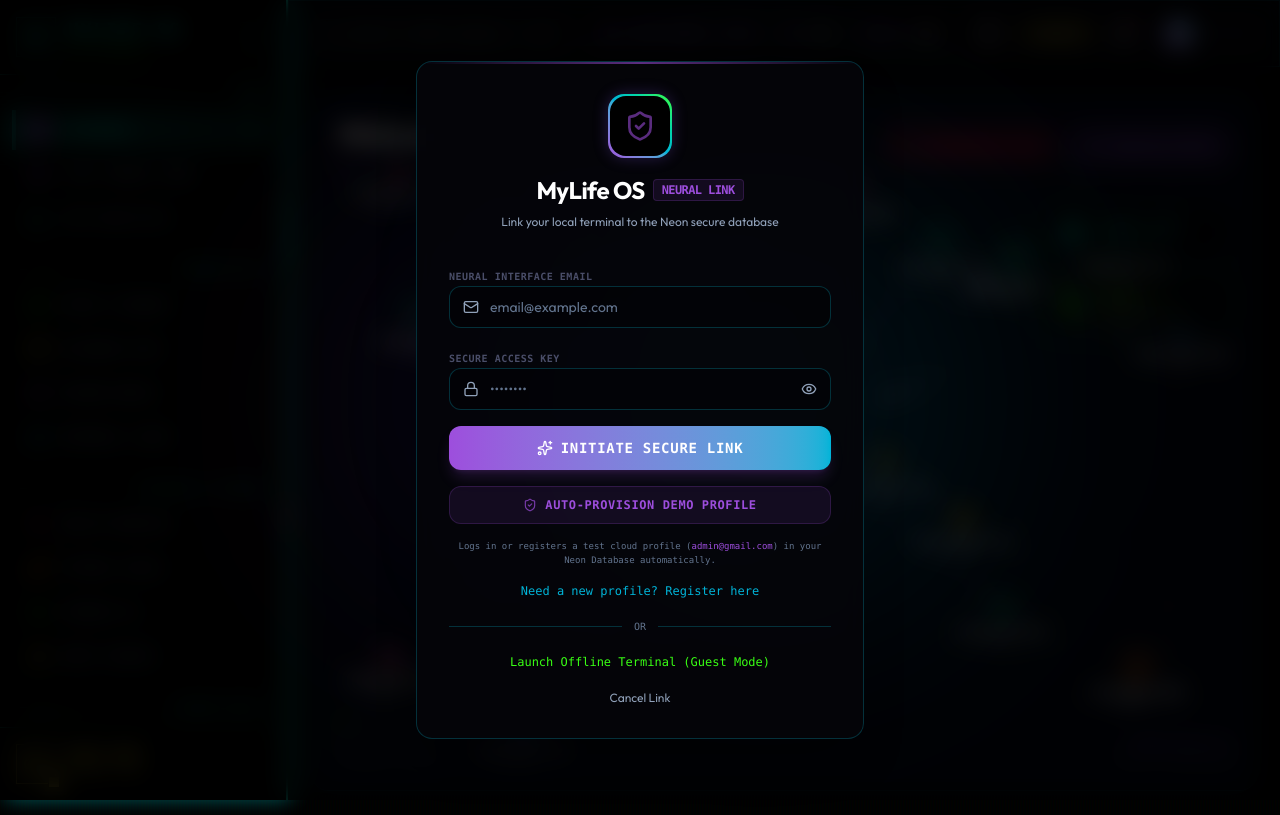
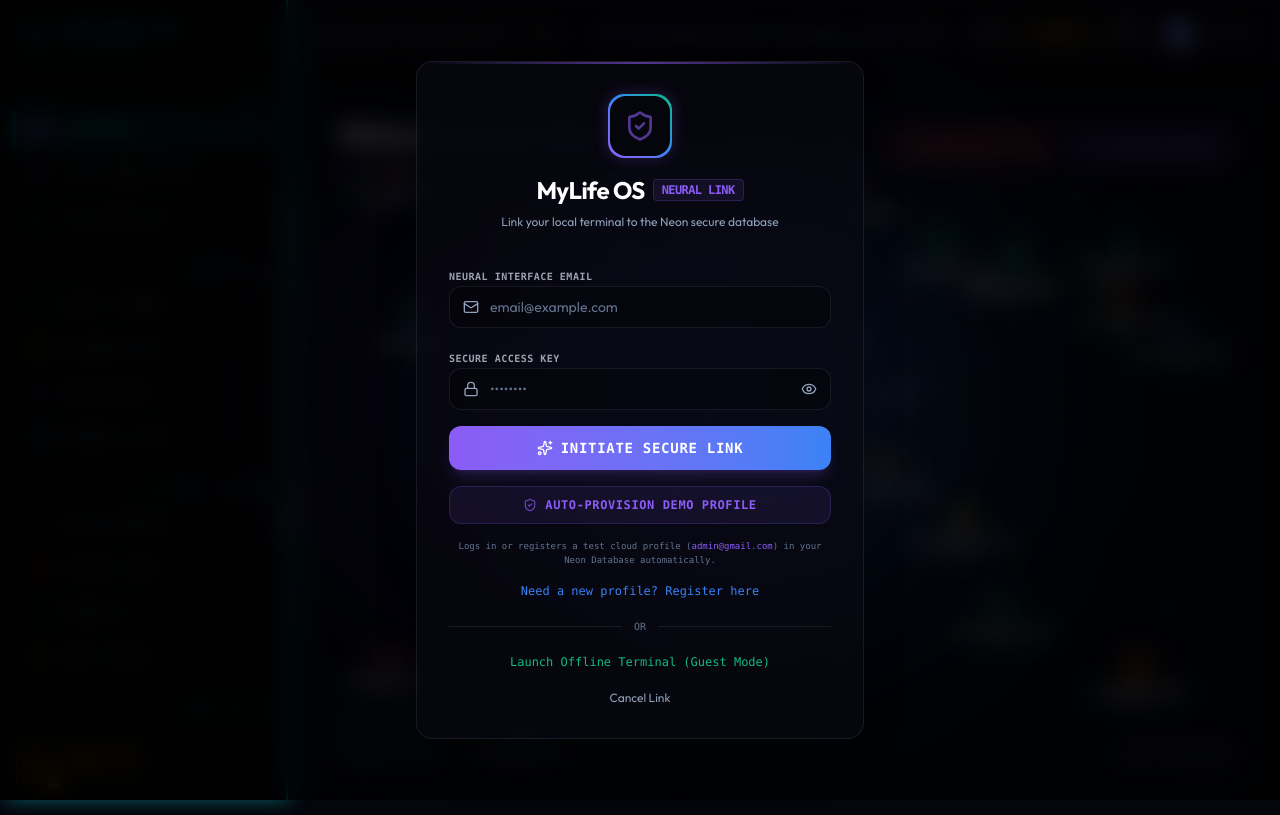
Before and after one commit to THAMARAISELVAM-A/Lifestyle, a React (Vite) app: page / in a window 1280 px wide. Built offline with nearby package versions, Linux system fonts and the light colour scheme.

Commit message:
chore: apply manual user changes

```diff
--- a/src/App.tsx
+++ b/src/App.tsx
@@ -461,8 +461,8 @@ export default function App() {
   const totalExpenses = expenses.reduce((sum, exp) => sum + exp.amount, 0);
 
   return (
-    <div className="flex min-h-screen bg-cyber-bg overflow-x-hidden text-slate-100 relative hologram-scanline">
-      {/* Animated tactical grid background */}
+    <div className="flex min-h-screen bg-cyber-bg overflow-x-hidden text-slate-100 relative">
+      {/* Animated dot grid background */}
       <div className="dot-grid" />
 
       {/* Interactive canvas background */}
--- a/src/components/Dashboard.tsx
+++ b/src/components/Dashboard.tsx
@@ -1,5 +1,5 @@
 import React, { useEffect, useRef, useState } from 'react';
-import { Clock, ShieldAlert, Zap, Globe, Network } from 'lucide-react';
+import { Clock, ShieldAlert, Zap } from 'lucide-react';
 import type { Task, Goal, HealthMetric, SmartDevice } from '../types';
 
 interface DashboardProps {
@@ -338,35 +338,6 @@ export const Dashboard: React.FC<DashboardProps> = ({
           </div>
         </div>
 
-        {/* Quick Launch Apps */}
-        <div className="absolute top-28 right-6 flex flex-col gap-3 pointer-events-auto z-20">
-          <button
-            onClick={() => setActiveTab('world-monitor')}
-            className="flex items-center justify-start gap-3 w-48 px-4 py-3 bg-black/60 border border-cyber-cyan/30 hover:border-cyber-cyan rounded-xl text-cyber-cyan font-mono text-xs hover:bg-cyber-cyan/10 hover:scale-105 transition-all shadow-neon-cyan/20 cursor-pointer backdrop-blur-md group"
-          >
-            <div className="w-8 h-8 rounded bg-cyber-cyan/20 flex items-center justify-center group-hover:animate-spin">
-              <Globe size={16} />
-            </div>
-            <div className="flex flex-col text-left">
-              <span className="font-bold tracking-widest text-[10px]">GLOBAL INTEL</span>
-              <span className="text-[9px] text-cyber-cyan/70">World Monitor</span>
-            </div>
-          </button>
-
-          <button
-            onClick={() => setActiveTab('swarm-dynamics')}
-            className="flex items-center justify-start gap-3 w-48 px-4 py-3 bg-black/60 border border-cyber-green/30 hover:border-cyber-green rounded-xl text-cyber-green font-mono text-xs hover:bg-cyber-green/10 hover:scale-105 transition-all shadow-neon-green/20 cursor-pointer backdrop-blur-md group"
-          >
-            <div className="w-8 h-8 rounded bg-cyber-green/20 flex items-center justify-center group-hover:pulse">
-              <Network size={16} />
-            </div>
-            <div className="flex flex-col text-left">
-              <span className="font-bold tracking-widest text-[10px]">SWARM AI</span>
-              <span className="text-[9px] text-cyber-green/70">MiroShark Agents</span>
-            </div>
-          </button>
-        </div>
-
         {/* Bottom Metrics Overlay */}
         <div className="p-6 bg-gradient-to-t from-slate-950/90 to-transparent flex justify-between items-end">
             <div className="pointer-events-auto font-mono text-[10px] text-cyber-muted flex flex-col gap-1">
--- a/src/components/HabitTracker.tsx
+++ b/src/components/HabitTracker.tsx
@@ -1,8 +1,12 @@
 import React, { useState, useCallback, useEffect } from 'react';
 import {
+  Award,
   Flame,
   Target,
   Zap,
+  Star,
+  Crown,
+  Trophy,
   Plus,
   X,
   BarChart3,
@@ -10,6 +14,7 @@ import {
   BookOpen,
   Dumbbell,
   Smile,
+  Trash2,
   Terminal
 } from 'lucide-react';
 import type { Goal } from '../types';
--- a/src/components/TaskManager.tsx
+++ b/src/components/TaskManager.tsx
@@ -1,6 +1,6 @@
 import React from 'react';
 import {
-  Plus, Play, Pause,
+  CheckSquare, Plus, Clock, Play, Pause,
   Trash2, BrainCircuit, Terminal, Cpu, Network, Zap, Server, Activity, Target
 } from 'lucide-react';
 import type { Task } from '../types';
--- a/src/index.css
+++ b/src/index.css
@@ -4,21 +4,21 @@
 @config "../tailwind.config.js";
 
 :root {
-  /* Deep Cyberpunk Theme */
-  --cyber-bg: #000000;
-  --cyber-card: rgba(5, 5, 10, 0.85);
-  --cyber-border: rgba(6, 182, 212, 0.25);
-  --cyber-border-focus: rgba(6, 182, 212, 0.7);
-  --cyber-purple: #9d4edd;
-  --cyber-blue: #00b4d8;
-  --cyber-green: #39ff14;
-  --cyber-pink: #ff007f;
-  --cyber-cyan: #00f5d4;
-  --cyber-yellow: #fee440;
-  --cyber-red: #ff003c;
-  --cyber-orange: #ff9100;
-  --cyber-text: #e0fbfc;
-  --cyber-muted: #4a4e69;
+  /* Default Cyberpunk Theme */
+  --cyber-bg: #05050c;
+  --cyber-card: rgba(10, 10, 20, 0.65);
+  --cyber-border: rgba(255, 255, 255, 0.08);
+  --cyber-border-focus: rgba(139, 92, 246, 0.5);
+  --cyber-purple: #8b5cf6;
+  --cyber-blue: #3b82f6;
+  --cyber-green: #10b981;
+  --cyber-pink: #ec4899;
+  --cyber-cyan: #06b6d4;
+  --cyber-yellow: #eab308;
+  --cyber-red: #ef4444;
+  --cyber-orange: #f97316;
+  --cyber-text: #f3f4f6;
+  --cyber-muted: #9ca3af;
 }
 
 [data-theme="matrix"] {
@@ -67,22 +67,21 @@
   }
 }
 
-/* Tactical line grid background overlay */
+/* Animated dot grid background overlay */
 .dot-grid {
   position: fixed;
   inset: 0;
-  background-size: 40px 40px;
-  background-image:
-    linear-gradient(rgba(0, 245, 212, 0.07) 1px, transparent 1px),
-    linear-gradient(90deg, rgba(0, 245, 212, 0.07) 1px, transparent 1px);
+  background-size: 32px 32px;
+  background-image: radial-gradient(var(--cyber-purple) 0.8px, transparent 0.8px);
+  opacity: 0.06;
   pointer-events: none;
   z-index: -1;
-  animation: grid-pulse 8s ease-in-out infinite alternate;
+  animation: grid-pulse 12s ease-in-out infinite alternate;
 }
 
 @keyframes grid-pulse {
-  0% { opacity: 0.6; }
-  100% { opacity: 1; }
+  0% { opacity: 0.04; }
+  100% { opacity: 0.09; }
 }
 
 /* Glassmorphism utility classes */
@@ -98,9 +97,9 @@
 }
 
 .glass-panel-hover:hover {
-  background: rgba(5, 5, 15, 0.9);
-  border-color: var(--cyber-cyan);
-  box-shadow: 0 0 20px rgba(0, 245, 212, 0.2), inset 0 0 10px rgba(0, 245, 212, 0.1);
+  background: rgba(15, 15, 30, 0.7);
+  border-color: var(--cyber-border-focus);
+  box-shadow: 0 10px 30px -10px rgba(139, 92, 246, 0.15);
   transform: translateY(-2px);
 }
 
```
Also changed, not shown: src/components/PasswordVault.tsx (+18 -20 lines).
